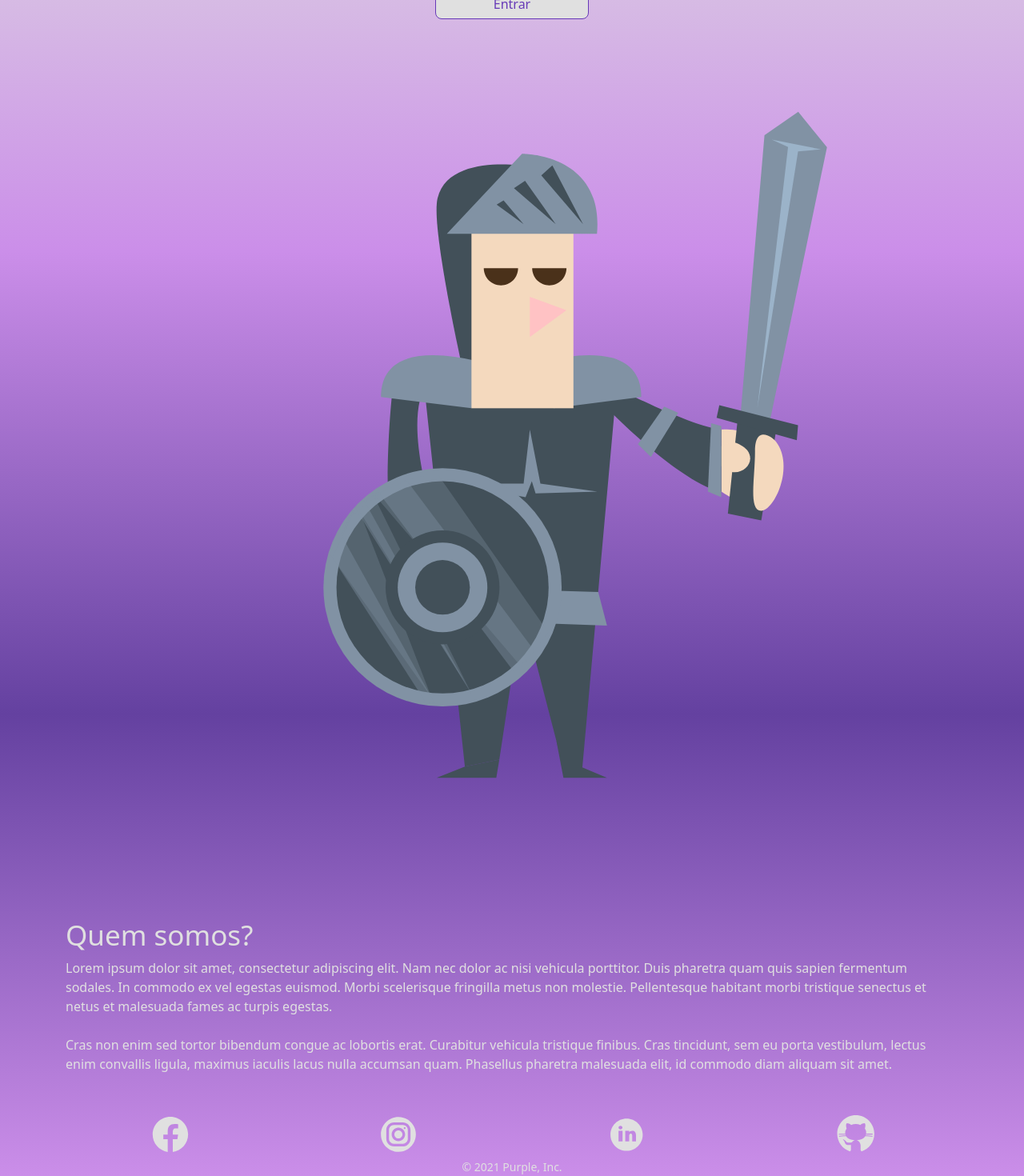
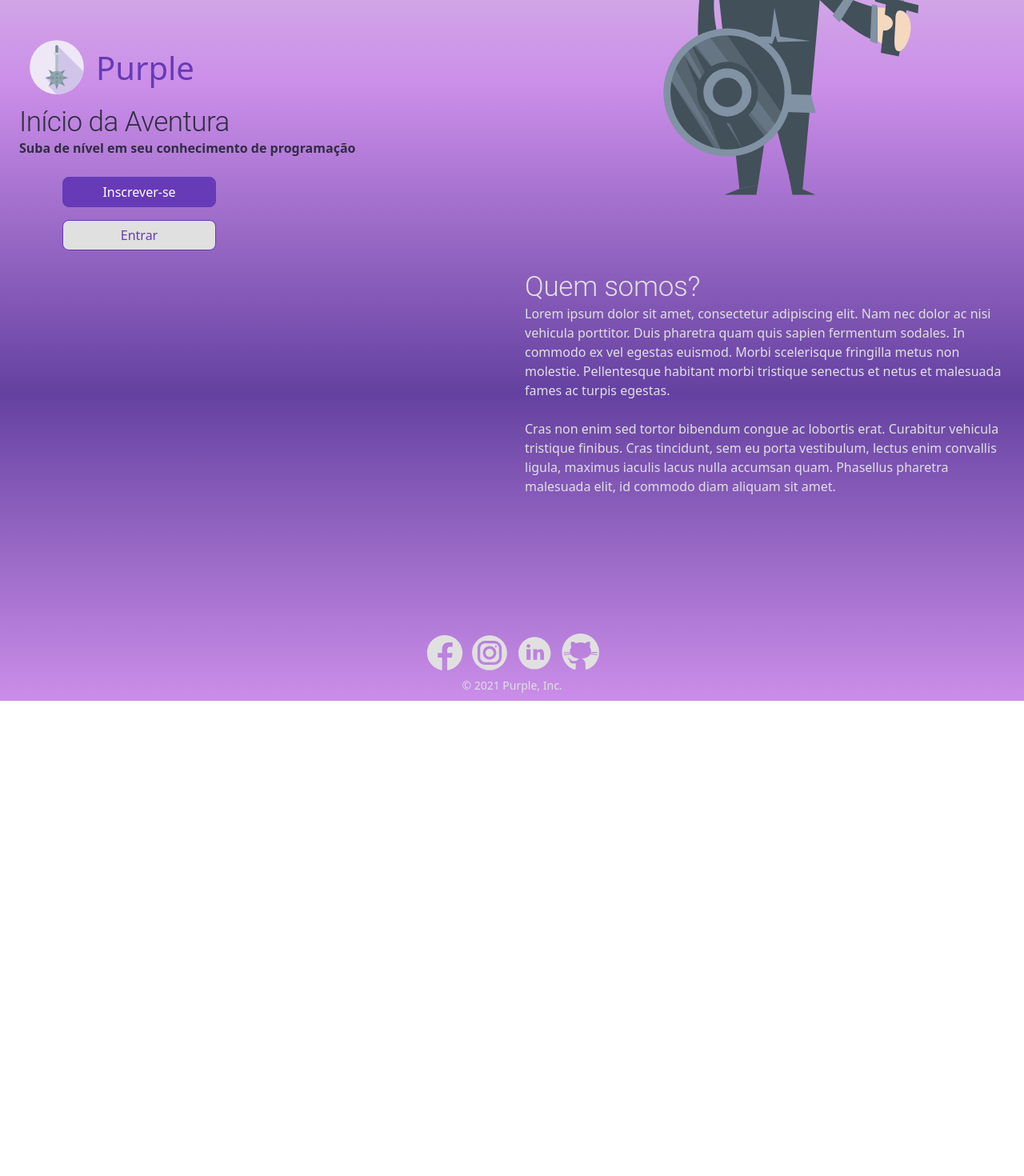
Before and after one commit to danielafarias/purpose, a Next.js app: page / in a window 1280 px wide. Shown: the part 262-1732 px from the top of the page at 80% size. After the commit the page ends 1138 px from the top, so only its background shows below. Built offline with nearby package versions, Linux system fonts and the light colour scheme.

Commit message:
Adição e troca de componentes para o @material-ui/core e finalização dos componentes Footer e Welcome

```diff
--- a/components/Footer.js
+++ b/components/Footer.js
@@ -1,29 +1,23 @@
-import {Container, Row, Col} from 'react-bootstrap';
+import {Container, Grid} from '@material-ui/core';
 import styles from '../styles/footer.module.scss';
 
 export default function Footer() {
     return(
         <footer className={styles.footer}>
-                <Container>
-                    <Row>
-                        <Col>
-                            <img src='new_images/redes_Prancheta 1.svg' />
-                        </Col>
-                        <Col>
-                            <img src='new_images/redes-03.svg' />
-                        </Col>
-                        <Col>
-                            <img src='new_images/redes-04.svg' />
-                        </Col>
-                        <Col>
-                            <img src='new_images/redes-02.svg' />
-                        </Col>
-                    </Row>
-                    <Row>
-                        <Col>
-                            <small>© 2021 Purple, Inc.</small>
-                        </Col>
-                    </Row>
+                <Container fixed>
+                    <Grid container justify="center" alignItems="center" spacing={2}>
+                        <Grid item>
+                            <Grid item>
+                                <img src='new_images/redes_Prancheta 1.svg' />
+                                <img src='new_images/redes-03.svg' />
+                                <img src='new_images/redes-04.svg' />
+                                <img src='new_images/redes-02.svg' />
+                            </Grid>
+                        </Grid>
+                    </Grid>
+                    <Grid>
+                        <small>© 2021 Purple, Inc.</small>
+                    </Grid>
                 </Container>
             </footer>
     );
--- a/components/Welcome.js
+++ b/components/Welcome.js
@@ -1,6 +1,7 @@
 import Head from 'next/head';
 import Footer from '../components/Footer';
-import {Container, Row, Col, Button} from 'react-bootstrap';
+import { Button } from 'react-bootstrap';
+import { Container, Grid, Typography } from '@material-ui/core';
 import styles from '../styles/welcome.module.scss';
 
 export default function Welcome() {
@@ -10,40 +11,38 @@ export default function Welcome() {
                 <title>Purple</title>
             </Head>
             <main>
-                <Container>
-                    <Row>
-                        <Col>
-                            <Row>
-                                <Col className={styles.welcome__header}>
+                <Container fixed>
+                    <Grid container justify="center" alignItems="center" spacing={4}>
+                        <Grid item xs={12} sm={6}>
+
+                            <Grid item className={styles.welcome__header}>
                                 <img src='new_images/persoicones-19.svg' className={styles.welcome__logo}/>
-                                    <span>Purple</span>
-                                </Col>
-                            </Row>
+                                <Typography variant="span" className={styles.welcome__title}>Purple</Typography>
 
-                            <Col>
-                                <h1>Início da Aventura</h1>
-                                <p><strong>Suba de nível em seu conhecimento de programação</strong></p>
-                            </Col>
+                            </Grid>
 
-                            <Col className={styles.welcome__buttons}>
+                            <Grid item xs={12}>
+                                <Typography variant="h1">Início da Aventura</Typography>
+                                <Typography variant="p"><strong>Suba de nível em seu conhecimento de programação</strong></Typography>
+                            </Grid>
+
+                            <Grid item className={styles.welcome__buttons}>
+                                <Grid item xs={12} sm={6}>
                                     <Button className={styles.button__register} varian="primary">Inscrever-se</Button>
-                            </Col>
 
-                            <Col className={styles.welcome__buttons}>
+                                </Grid>
+
+                                <Grid item xs={12} sm={6}>
                                     <Button className={styles.button__login} variant="primary">Entrar</Button>
-                            </Col>
+                                </Grid>
+                            </Grid>
+                        </Grid>
 
-                            <Col>
+                        <Grid item xs={12} sm={6} className={styles.welcome__intro}>
                             <img src='new_images/persoicones-24.svg' />
-                            </Col>
-                        </Col>
-                    </Row>
 
-                    <Row className={styles.welcome__intro}>
-                        <Col>
-                            <Col>
-                                <h2>Quem somos?</h2>
-                                <p className={styles.intro__text}>
+                            <Typography variant="h2">Quem somos?</Typography>
+                            <Typography variant="p" className={styles.intro__text}>
                                 Lorem ipsum dolor sit amet, consectetur adipiscing elit. Nam nec dolor
                                 ac nisi vehicula porttitor. Duis pharetra quam quis sapien fermentum
                                 sodales. In commodo ex vel egestas euismod. Morbi scelerisque fringilla
@@ -56,10 +55,9 @@ export default function Welcome() {
                                 vestibulum, lectus enim convallis ligula, maximus iaculis lacus nulla
                                 accumsan quam. Phasellus pharetra malesuada elit, id commodo diam
                                 aliquam sit amet.
-                                </p>
-                            </Col>
-                        </Col>
-                    </Row>
+                            </Typography>
+                        </Grid>
+                    </Grid>
                 </Container>
             </main>
 
--- a/pages/index.js
+++ b/pages/index.js
@@ -13,5 +13,6 @@ export default function Home() {
       <Welcome />
 
     </div>
-  )
-}
+  );
+
+};
--- a/styles/footer.module.scss
+++ b/styles/footer.module.scss
@@ -1,4 +1,6 @@
 .footer {
+    margin: 10rem auto 0 auto;
+    padding-bottom: 0.5rem;
     text-align: center;
 
     img {
--- a/styles/welcome.module.scss
+++ b/styles/welcome.module.scss
@@ -1,17 +1,17 @@
 .welcome {
 
     background-image: linear-gradient(to bottom, #E0E0E0 , #CB8EE9, #6441a0, #CB8EE9 );
-
-    &__logo {
-        width: 6rem;
-    }
 
     &__header {
         display: flex;
         align-items: center;
     }
 
-    span {
+    &__logo {
+        width: 6rem;
+    }
+
+    &__title {
         font-size: 40px;
         color: #673AB7;
     }
@@ -27,6 +27,7 @@
 
     &__buttons {
         text-align: center;
+        padding-top: 1rem;
 
         .button__register {
             background-color: #673AB7;
@@ -34,8 +35,6 @@
             border-radius: 0.5rem;
             width: 12rem;
             margin: 0.5rem auto;
-
-
         }
 
         .button__login {
@@ -54,9 +53,10 @@
         .intro__text {
             color: #E0E0E0;
         }
-    }
 
-    &__footer {
-        text-align: center;
+        img {
+            width: 100%;
+            height: auto;
+        }
     }
 }
```
Also changed, not shown: pages/_app.js (+4 -3 lines). Lines whose indentation alone changed are shown as unchanged.
